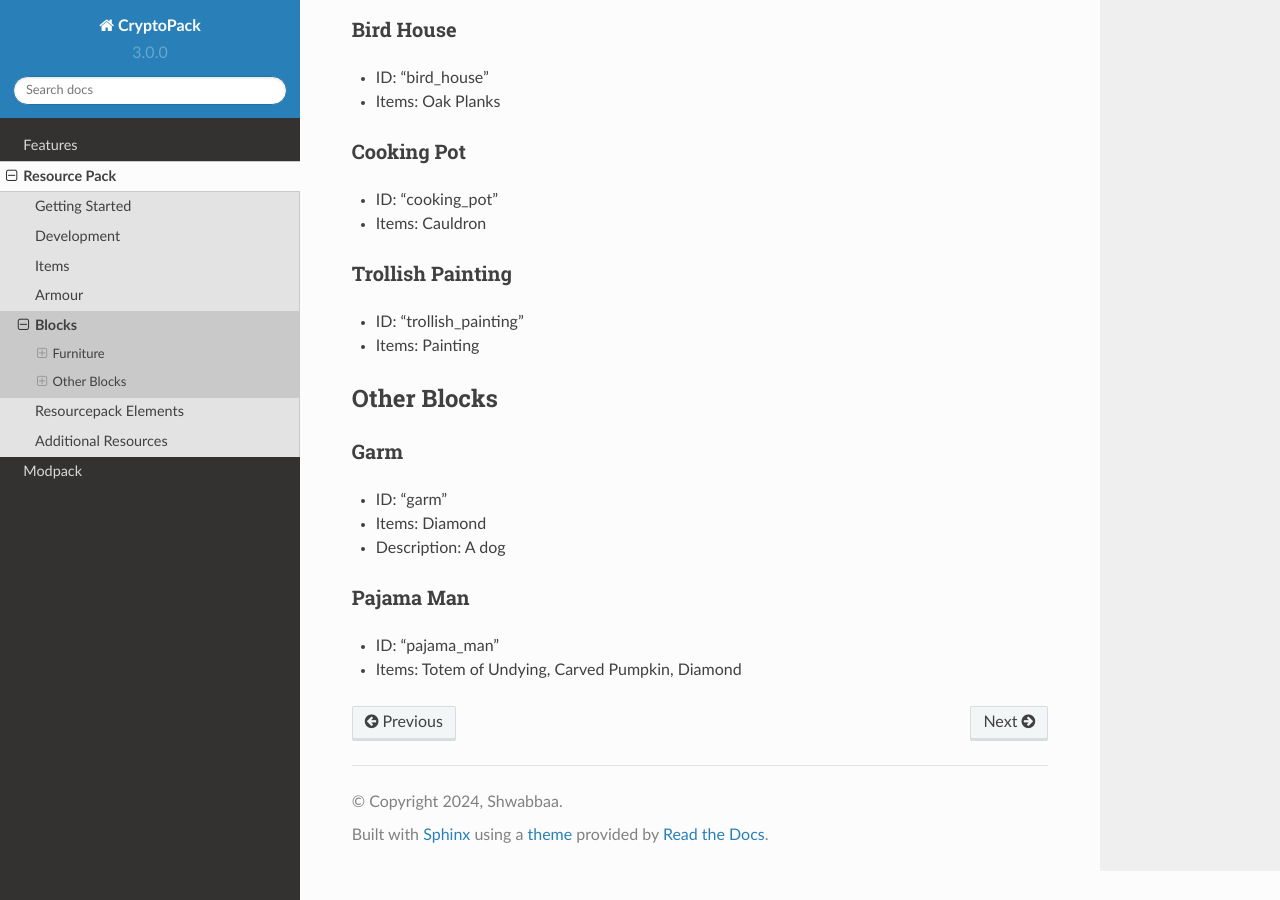
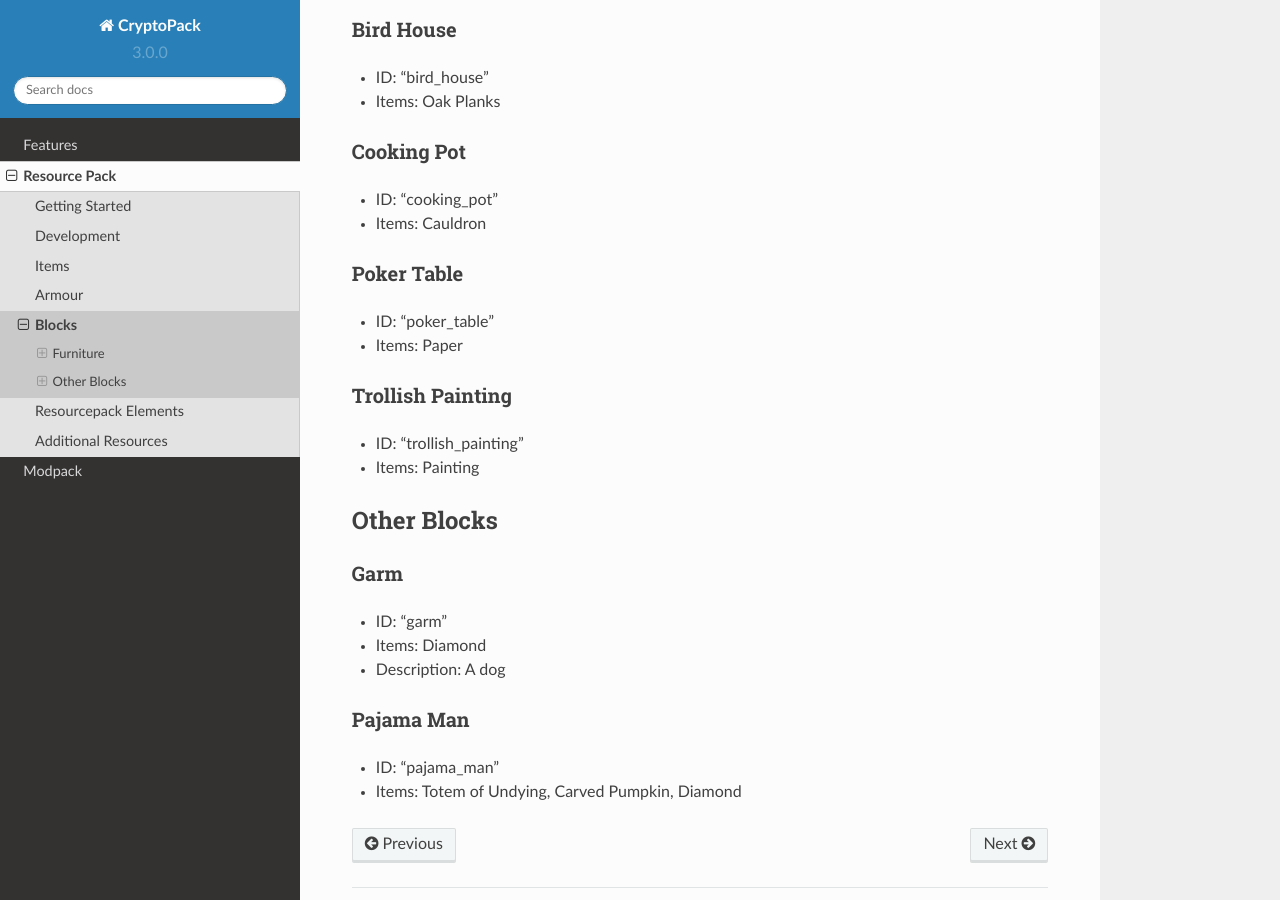
Before and after one commit to Shwabbaa/cryptopack-docs, a Sphinx documentation site: the page built from docs/source/resourcepack/blocks.rst, in a window 1280 px wide and 900 px high, scrolled down 466 px. Built offline with Sphinx 7.4.7 and the Read the Docs theme 2.0.0, drawn with Linux system fonts in a browser that asks for light colours; pages that are not in the unit, such as notebooks, are missing from menus.

Commit message:
Update blocks.rst

```diff
--- a/docs/source/resourcepack/blocks.rst
+++ b/docs/source/resourcepack/blocks.rst
@@ -23,6 +23,11 @@ Cooking Pot
 * ID: "cooking_pot"
 * Items: Cauldron
 
+Poker Table
+~~~~~~~~~~
+* ID: "poker_table"
+* Items: Paper
+
 Trollish Painting
 ~~~~~~~~~~
 * ID: "trollish_painting"
```
